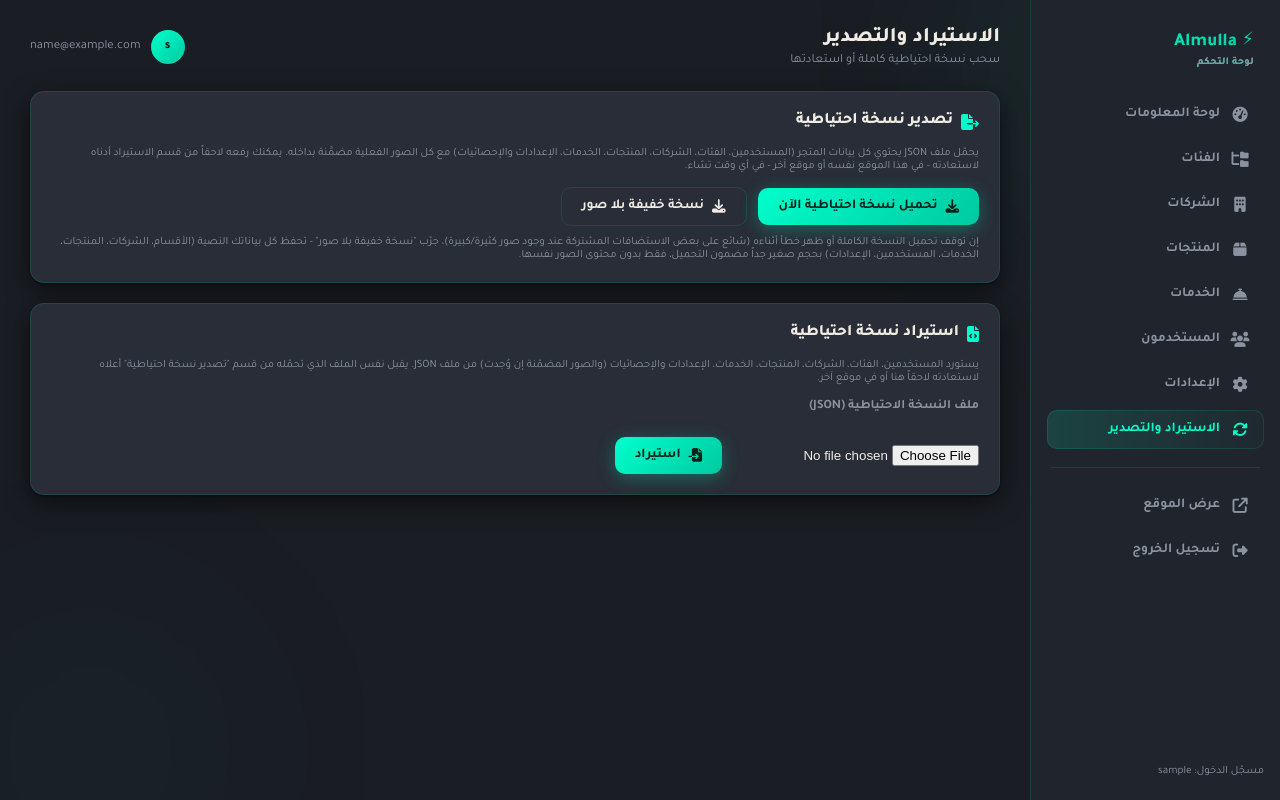
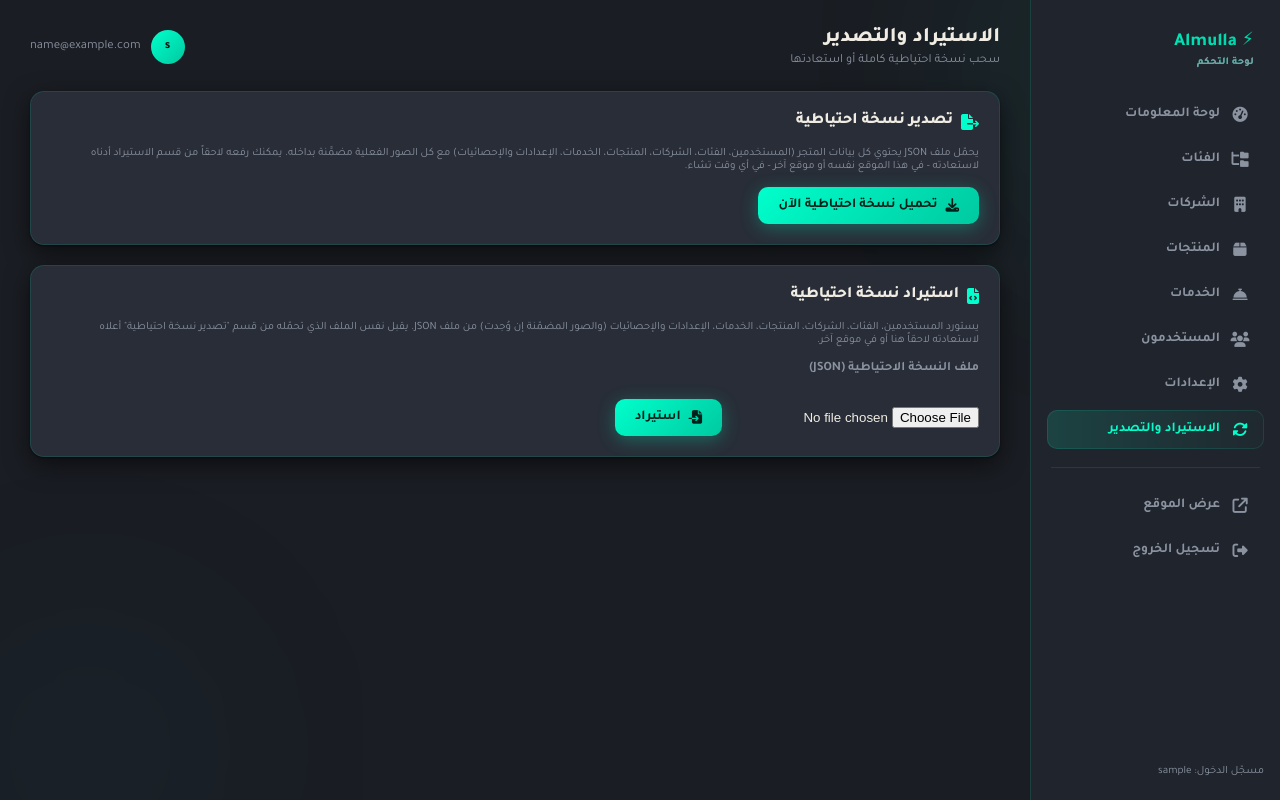
Before and after one commit to qwertyuiopasdfghjklll123123-art/hhhhh, a PHP site: page /admin/import.php in a window 1280 px wide. Run offline with PHP 8.4, Linux system fonts and the light colour scheme; the visitor is signed in with stand-in values (Sample User, id 1).

Commit message:
Revert "Add a lightweight (no-images) backup export for hosts with small MySQL packet limits"
This reverts commit b6b7859445dbb7625e77d0739e09dbb15db3a9d1.

```diff
--- a/admin/import.php
+++ b/admin/import.php
@@ -40,13 +40,6 @@ admin_header('الاستيراد والتصدير', 'import', 'سحب نسخة
         أدناه لاستعادته - في هذا الموقع نفسه أو موقع آخر - في أي وقت تشاء.
     </p>
     <a href="export" class="btn btn-primary"><i class="fas fa-download"></i> تحميل نسخة احتياطية الآن</a>
-    <a href="export?images=0" class="btn btn-outline" style="margin-right:8px;"><i class="fas fa-download"></i> نسخة خفيفة بلا صور</a>
-    <p class="field-hint" style="margin-top:10px;">
-        إن توقف تحميل النسخة الكاملة أو ظهر خطأ أثناءه (شائع على بعض الاستضافات المشتركة عند وجود
-        صور كثيرة/كبيرة)، جرّب "نسخة خفيفة بلا صور" - تحفظ كل بياناتك النصية (الأقسام، الشركات،
-        المنتجات، الخدمات، المستخدمين، الإعدادات) بحجم صغير جداً مضمون التحميل، فقط بدون محتوى
-        الصور نفسها.
-    </p>
 </div>
 
 <div class="card">
--- a/includes/data.php
+++ b/includes/data.php
@@ -1008,17 +1008,7 @@ function imageColumnToBase64(?string $name, ?string $data, ?string $mime) {
     return null; // لا يوجد محتوى فعلي بعد (اسم بلا بيانات مُزامَنة)
 }
 
-function db_export_full_json(PDO $pdo, bool $includeImages = true): array {
-    // نسخة خفيفة (بلا صور) تتفادى القيود الشائعة على استضافات مشتركة (max_allowed_packet على
-    // خادم MySQL، أو حد ذاكرة/وقت تنفيذ PHP) عند تصدير صور مخزَّنة كبيانات BLOB كبيرة؛ تبقى كل
-    // البيانات النصية (الفئات/الشركات/المنتجات/الخدمات/المستخدمين/الإعدادات/الإحصائيات) كاملة
-    $imgField = function (?string $name, ?string $data, ?string $mime) use ($includeImages) {
-        if (!$includeImages) {
-            return (!empty($name) && (strpos($name, 'http://') === 0 || strpos($name, 'https://') === 0)) ? $name : null;
-        }
-        return imageColumnToBase64($name, $data, $mime);
-    };
-
+function db_export_full_json(PDO $pdo): array {
     $users = array_map(function ($u) {
         return [
             'id' => (int)$u['id'],
@@ -1050,7 +1040,7 @@ function db_export_full_json(PDO $pdo, bool $includeImages = true): array {
                     'code' => $p['code'],
                     'color' => $p['color'],
                     'price' => $p['price'],
-                    'img' => $imgField($p['img'], $p['img_data'], $p['img_mime']),
+                    'img' => imageColumnToBase64($p['img'], $p['img_data'], $p['img_mime']),
                     'image_url' => $p['image_url'],
                     'available' => (bool)$p['available'],
                     'deletedCard' => $p['deleted_card'],
@@ -1059,7 +1049,7 @@ function db_export_full_json(PDO $pdo, bool $includeImages = true): array {
             $companies[] = [
                 'id' => $comp['id'],
                 'name' => $comp['name'],
-                'logo' => $imgField($comp['logo'], $comp['logo_data'], $comp['logo_mime']),
+                'logo' => imageColumnToBase64($comp['logo'], $comp['logo_data'], $comp['logo_mime']),
                 'deletedCard' => $comp['deleted_card'],
                 'products' => $products,
             ];
@@ -1073,7 +1063,7 @@ function db_export_full_json(PDO $pdo, bool $includeImages = true): array {
                 'name' => $s['name'],
                 'color' => $s['color'],
                 'notes' => $s['notes'],
-                'img' => $imgField($s['img'], $s['img_data'], $s['img_mime']),
+                'img' => imageColumnToBase64($s['img'], $s['img_data'], $s['img_mime']),
                 'available' => (bool)$s['available'],
                 'deletedCard' => $s['deleted_card'],
             ];
@@ -1082,7 +1072,7 @@ function db_export_full_json(PDO $pdo, bool $includeImages = true): array {
         $categories[] = [
             'id' => $cat['id'],
             'name' => $cat['name'],
-            'image' => $imgField($cat['image'], $cat['image_data'], $cat['image_mime']),
+            'image' => imageColumnToBase64($cat['image'], $cat['image_data'], $cat['image_mime']),
             'deletedCard' => $cat['deleted_card'],
             'companies' => $companies,
             'services' => $services,
@@ -1094,7 +1084,7 @@ function db_export_full_json(PDO $pdo, bool $includeImages = true): array {
     $welcomeCard = !empty($settingsRow['welcome_card']) ? json_decode($settingsRow['welcome_card'], true) : null;
     $settings = [
         'appName' => $settingsRow['app_name'],
-        'appLogo' => $imgField($settingsRow['app_logo'], $settingsRow['app_logo_data'], $settingsRow['app_logo_mime']),
+        'appLogo' => imageColumnToBase64($settingsRow['app_logo'], $settingsRow['app_logo_data'], $settingsRow['app_logo_mime']),
         'whatsappNumber' => $settingsRow['whatsapp_number'],
         'officialWebsite' => $settingsRow['official_website'],
         'hideMostRequested' => (bool)$settingsRow['hide_most_requested'],
```
Also changed, not shown: admin/export.php (+3 -8 lines), README.md.
